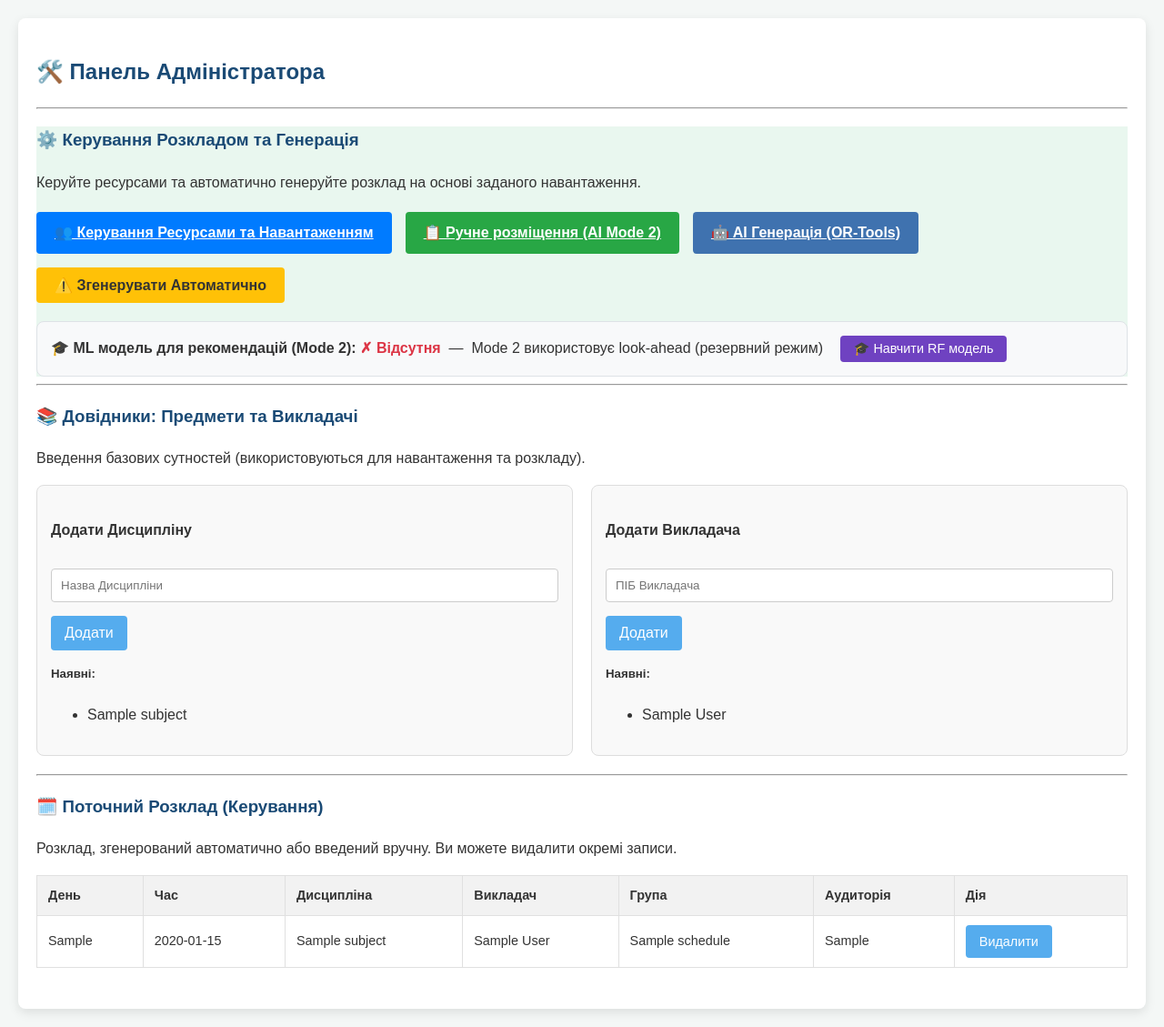
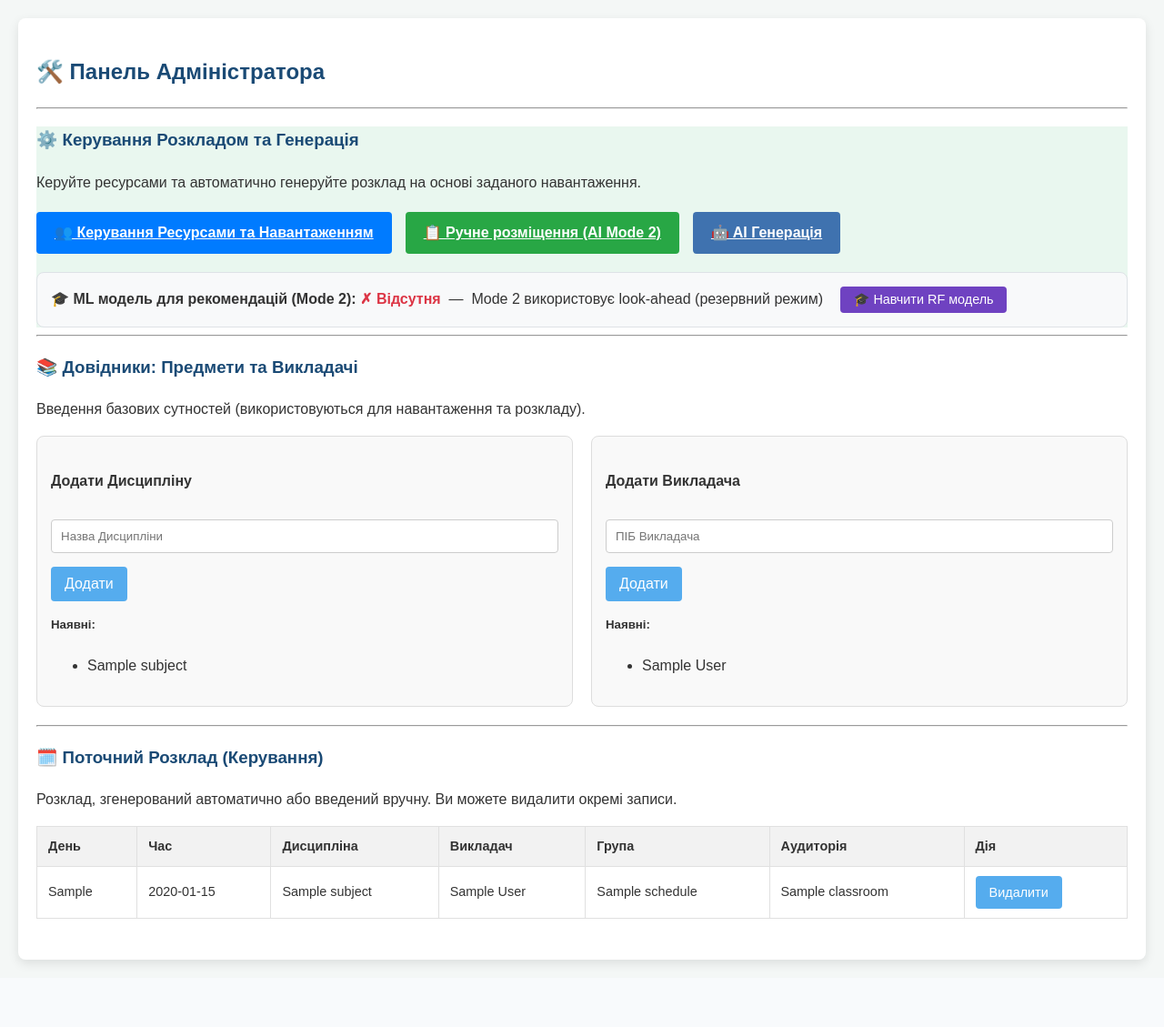
Before and after one commit to AndriyF-Git/schedule_app, a Flask app: page /admin in a window 1280 px wide. Shown: the part 76-1205 px from the top of the page at 91% size. After the commit the page ends 1139 px from the top, so only its background shows below. Run offline with Flask 3, Linux system fonts and the light colour scheme; the visitor is signed in with stand-in values (Sample User, id 1); tables that the repository leaves empty hold one stand-in row (values such as "Sample post").

Commit message:
Bug fix and slight improvements

```diff
--- a/app.py
+++ b/app.py
@@ -44,7 +44,7 @@ def log_request(response):
 
 
 # Дні тижня та часові слоти для генерації
-DAYS = ['Понеділок', 'Вівторок', 'Середа', 'Четвер', 'П’ятниця']
+DAYS = ['Понеділок', 'Вівторок', 'Середа', 'Четвер', "П'ятниця"]
 TIMES = ['9:00 - 10:30', '10:45 - 12:15', '12:30 - 14:00', '14:15 - 15:45', '16:00 - 17:30']
 
 
@@ -97,11 +97,16 @@ class Schedule(db.Model):
     id = db.Column(db.Integer, primary_key=True)
     day = db.Column(db.String(20), nullable=False)
     time = db.Column(db.String(20), nullable=False)
-    classroom = db.Column(db.String(50), nullable=False)
+    classroom_id = db.Column(db.Integer, db.ForeignKey('classroom.id'), nullable=True)
+    classroom_rel = db.relationship('Classroom')
     group_name = db.Column(db.String(50), nullable=False)
 
     subject_id = db.Column(db.Integer, db.ForeignKey('subject.id'), nullable=False)
     teacher_id = db.Column(db.Integer, db.ForeignKey('teacher.id'), nullable=False)
+
+    @property
+    def classroom(self):
+        return self.classroom_rel.name if self.classroom_rel else 'Не вказано'
 
 # Створення таблиць при першому запуску
 with app.app_context():
@@ -152,7 +157,7 @@ def run_schedule_generation():
                     new_entry = Schedule(
                         day=slot['day'],
                         time=slot['time'],
-                        classroom=chosen_room.name,
+                        classroom_id=chosen_room.id,
                         group_name=load.group.name,
                         subject_id=load.subject_id,
                         teacher_id=load.teacher_id
@@ -218,7 +223,7 @@ def view_schedule():
             selected_teacher_name = None
 
     # 5. Виконання запиту та сортування
-    all_schedule = query.order_by(Schedule.day, Schedule.time).all()
+    all_schedule = sorted(query.all(), key=lambda e: (DAYS.index(e.day) if e.day in DAYS else 99, TIMES.index(e.time) if e.time in TIMES else 99))
 
     # 6. Групування розкладу за днями
     schedule_by_day = {}
@@ -274,7 +279,7 @@ def admin_dashboard():
     import os
     subjects = Subject.query.all()
     teachers = Teacher.query.all()
-    schedule_entries = Schedule.query.order_by(Schedule.day, Schedule.time).all()
+    schedule_entries = sorted(Schedule.query.all(), key=lambda e: (DAYS.index(e.day) if e.day in DAYS else 99, TIMES.index(e.time) if e.time in TIMES else 99))
 
     return render_template('admin/admin_dashboard.html',
                            subjects=subjects,
@@ -448,10 +453,11 @@ def ai_generate():
         )
 
         # Зберігаємо AI-розклад у БД
+        room_name_to_id = {r.name: r.id for r in classrooms}
         Schedule.query.delete()
         db.session.add_all([
             Schedule(
-                day=e['day'], time=e['time'], classroom=e['classroom'],
+                day=e['day'], time=e['time'], classroom_id=room_name_to_id.get(e['classroom']),
                 group_name=e['group_name'], subject_id=e['subject_id'],
                 teacher_id=e['teacher_id'],
             )
@@ -599,10 +605,12 @@ def train_rf():
 def add_schedule_entry():
     """Зберігає одну пару, додану вручну через place_schedule."""
     try:
+        classroom_name = request.form.get('classroom', '')
+        classroom_obj = Classroom.query.filter_by(name=classroom_name).first() if classroom_name and classroom_name != 'Не вказано' else None
         entry = Schedule(
             day=request.form['day'],
             time=request.form['time'],
-            classroom=request.form['classroom'],
+            classroom_id=classroom_obj.id if classroom_obj else None,
             group_name=request.form['group_name'],
             subject_id=int(request.form['subject_id']),
             teacher_id=int(request.form['teacher_id']),
--- a/templates/admin/admin_dashboard.html
+++ b/templates/admin/admin_dashboard.html
@@ -19,14 +19,8 @@
             </a>
 
             <a href="{{ url_for('ai_generate') }}" class="btn" style="background-color: #3f72af; padding: 10px 20px; font-weight: bold;">
-                🤖 AI Генерація (OR-Tools)
+                🤖 AI Генерація
             </a>
-
-            <form method="POST" action="{{ url_for('generate_schedule') }}" style="display: inline;">
-                <button type="submit" class="btn" style="background-color: #ffc107; color: #333; padding: 10px 20px; font-weight: bold;">
-                    ⚠️ Згенерувати Автоматично
-                </button>
-            </form>
         </div>
 
         <div style="margin-top: 20px; padding: 15px; background: #f8f9fa; border-radius: 8px; border: 1px solid #dee2e6;">
```
Also changed, not shown: 1 other file.
